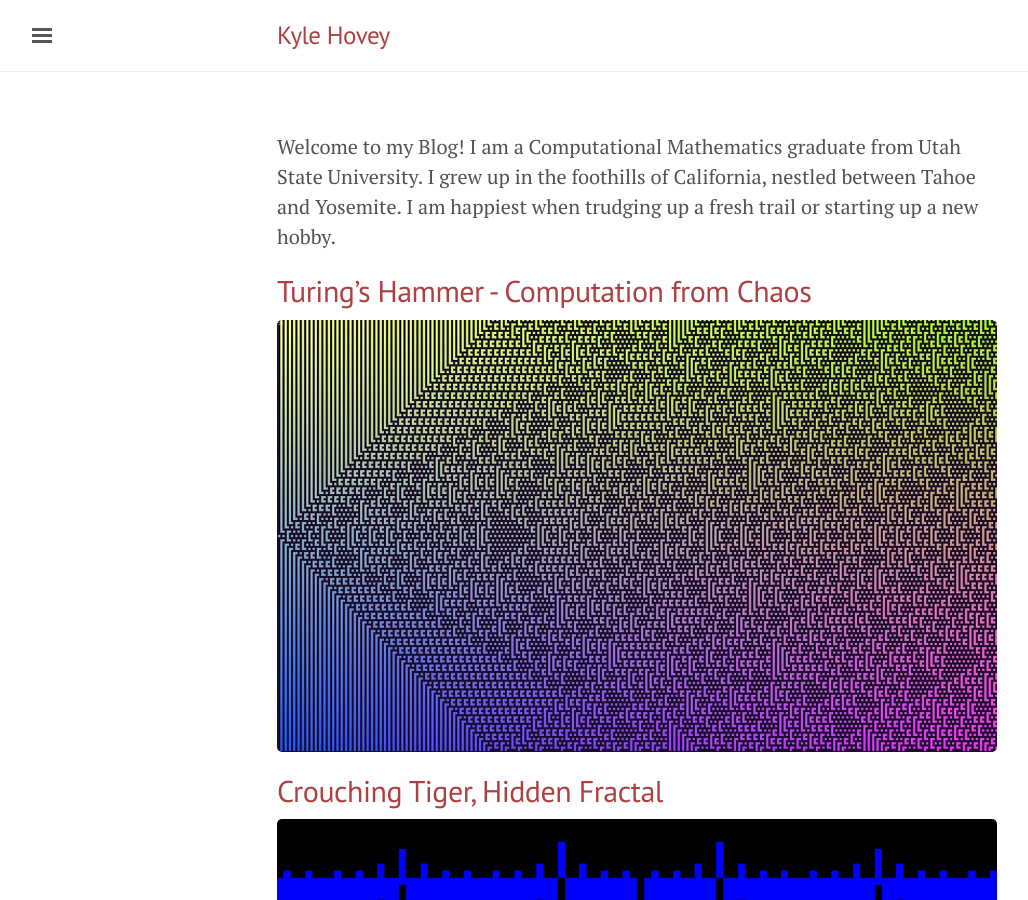
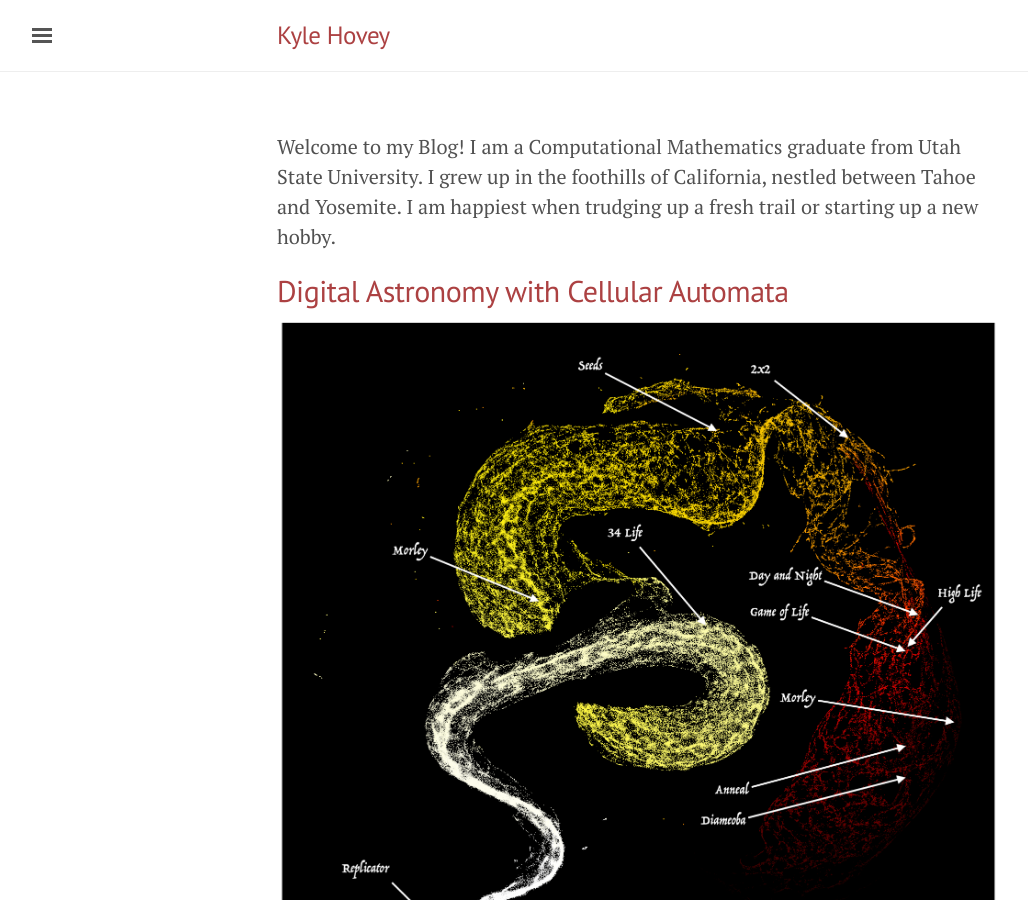
Before and after one commit to kylehovey/blog, a Jekyll site: the page built from index.md, in a window 1280 px wide and 900 px high. Shown: the whole window, without its empty margins (3-1031 px from the left). Built offline with Jekyll 4.4.1, drawn with Linux system fonts in a browser that asks for light colours; the list of posts is cut into pages by our own code.

Commit message:
Added Digital Astronomy link to sidebar, updated featured image

```diff
--- a/index.md
+++ b/index.md
@@ -5,6 +5,9 @@ title: Welcome
 ---
 
 Welcome to my Blog! I am a Computational Mathematics graduate from Utah State University. I grew up in the foothills of California, nestled between Tahoe and Yosemite. I am happiest when trudging up a fresh trail or starting up a new hobby.
+
+## [Digital Astronomy with Cellular Automata](./automata-nebula)
+[![Digital Astronomy with Cellular Automata](/blog/images/automata_nebula/plots/selected_run/UMAP_CA_Full_Annotated.png)](./automata-nebula)
 
 ## [Turing's Hammer - Computation from Chaos](./turing-basins)
 [![Turing Basins](/blog/images/turing_basins/expository/rule_73.jpg)](./turing-basins)
```
Also changed, not shown: automata_nebula.md (+1 -5 lines).
